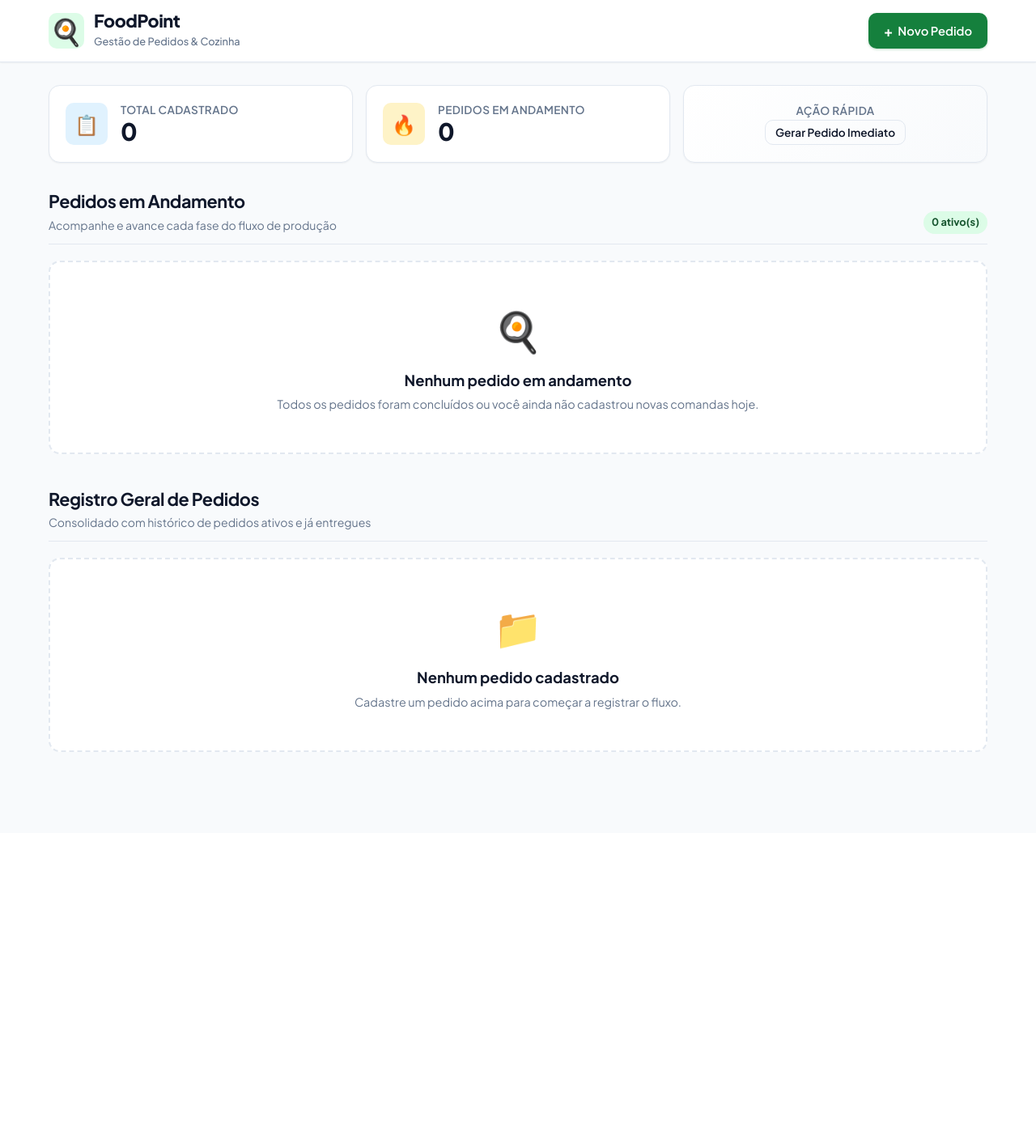
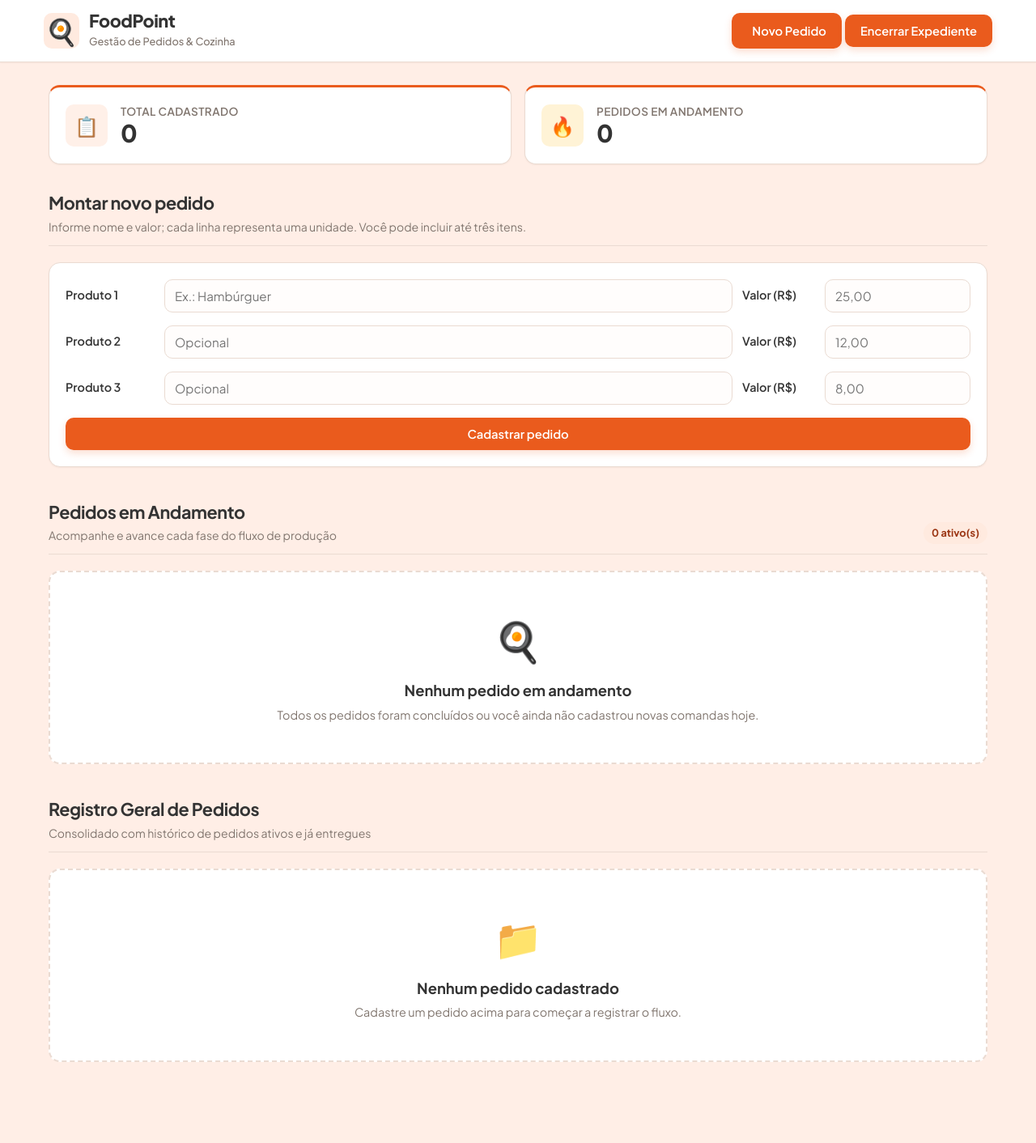
Before and after one commit to FaelzXit/POO-FoodPoint, a Flask app: page / in a window 1280 px wide. Shown: the whole page at 81% size. Before the commit the page ends 929 px from the top, so only its background shows below. Run offline with Flask 3, Linux system fonts and the light colour scheme; data that the repository does not hold is empty.

Commit message:
add funções do pedido para envio para o aplicativo

```diff
--- a/app.py
+++ b/app.py
@@ -1,5 +1,8 @@
 
+import math
 import os
+import requests
+import time
 
 from flask import (
     Flask,
@@ -21,16 +24,19 @@ from database import (
     listar_historico_pedido
 )
 
-from models.pedido import Pedido
+from pedidos.cadastro import criar_pedido
+from pedidos.consulta import buscar_produtos_dos_pedidos
+
 
 
 app = Flask(__name__)
+
+expediente_aberto = True
 
 app.secret_key = os.environ.get(
     "FLASK_SECRET_KEY",
     "chave-apenas-para-desenvolvimento"
 )
-
 
 @app.route("/")
 def pagina_inicial():
@@ -42,23 +48,36 @@ def pagina_inicial():
         pedido[0]: listar_historico_pedido(pedido[0])
         for pedido in todos_pedidos
     }
+    produtos_por_pedido, totais_por_pedido = buscar_produtos_dos_pedidos(
+        todos_pedidos
+    )
 
     return render_template(
         "pedidos.html",
         pedidos=pedidos,
         todos_pedidos=todos_pedidos,
         total_pedidos=total_pedidos,
-        historicos=historicos
+        historicos=historicos,
+        produtos_por_pedido=produtos_por_pedido,
+        totais_por_pedido=totais_por_pedido
     )
 
 
 @app.route("/cadastrar", methods=["POST"])
 def cadastrar_pedido():
-    pedido = Pedido(0, "Separação", [])
+    if not expediente_aberto:
+        flash("O expediente foi encerrado. Não é possível avançar pedidos.")
+        return redirect(url_for("pagina_inicial"))
+    pedido, erro = criar_pedido(request.form)
+
+    if erro is not None:
+        flash(erro)
+        return redirect(url_for("pagina_inicial"))
 
     try:
         id_pedido = salvar_pedido(pedido)
-        flash(f"Pedido #{id_pedido} cadastrado com sucesso!")
+        total = pedido.somar_produtos()
+        flash(f"Pedido #{id_pedido} cadastrado! Total: R$ {total:.2f}.")
 
     except Exception:
         app.logger.exception("Erro ao cadastrar pedido.")
@@ -69,6 +88,9 @@ def cadastrar_pedido():
 
 @app.route("/avancar_pedido/<int:id_pedido>", methods=["POST"])
 def avancar_pedido(id_pedido):
+    if not expediente_aberto:
+        flash("O expediente foi encerrado. Não é possível cadastrar pedidos.")
+        return redirect(url_for("pagina_inicial"))
     pedido = buscar_pedido(id_pedido)
 
     if pedido is None:
@@ -79,8 +101,26 @@ def avancar_pedido(id_pedido):
 
     try:
         if etapa_atual == "Separação":
+            inicio_separacao = pedido[3]
+            if inicio_separacao is None:
+                inicio_separacao = int(time.time())
+
+            segundos_separacao = max(
+                0,
+                int(time.time()) - int(inicio_separacao)
+            )
+            minutos_separacao = max(1, math.ceil(segundos_separacao / 60))
+
+            registrar_tempo_etapa(
+                id_pedido,
+                "Separação",
+                minutos_separacao
+            )
             atualizar_pedido("Preparo", id_pedido)
-            flash(f"Pedido #{id_pedido} avançou para Preparo.")
+            flash(
+                f"Pedido #{id_pedido} iniciou Preparo. "
+                f"Tempo de Separação: {minutos_separacao} min."
+            )
 
         elif etapa_atual == "Preparo":
             tempo = request.form.get("tempo", type=int)
@@ -132,6 +172,35 @@ def avancar_pedido(id_pedido):
 
     return redirect(url_for("pagina_inicial"))
 
+@app.route("/finalizar-expediente", methods=["POST"])
+def finalizar_expediente():
+    global expediente_aberto
+    expediente_aberto = False
 
+    todos_pedidos = listar_todos_pedidos()
+    historicos = {}
+
+    for pedido in todos_pedidos:
+        id_pedido = pedido[0]
+        historicos[id_pedido] = listar_historico_pedido(id_pedido)
+
+    dados_expediente = {
+        "total_pedidos": len(todos_pedidos),
+        "historicos": historicos,
+    }
+
+    try:
+        resposta = requests.post(
+            "http://127.0.0.1:5001/api/expediente",
+            json=dados_expediente,
+            timeout=120,
+        )
+        resposta.raise_for_status()
+        flash("Expediente finalizado. Dados enviados ao FoodPoint.")
+    except requests.RequestException:
+        app.logger.exception("Não foi possível enviar os dados ao FoodPoint.")
+        flash("Expediente finalizado, mas não foi possível enviar os dados ao FoodPoint.")
+
+    return redirect(url_for("pagina_inicial"))
 if __name__ == "__main__":
     app.run(debug=True)
--- /dev/null
+++ b/pedidos/__init__.py
@@ -0,0 +1 @@
+# Este diretório guarda o código simples de cadastro dos pedidos.
--- a/static/style.css
+++ b/static/style.css
@@ -1,37 +1,33 @@
-/* ==========================================================
-   FoodPoint - Design System & Modern Layout
-   ========================================================== */
-
 :root {
-    --primary: #15803d;
-    --primary-hover: #166534;
-    --primary-light: #dcfce7;
-    --primary-text: #14532d;
+    --primary: #ea5b1d;
+    --primary-hover: #ff6600;
+    --primary-light: #ffeadf;
+    --primary-text: #9a3412;
 
     --warning: #b45309;
-    --warning-light: #fef3c7;
+    --warning-light: #fff3d6;
     --warning-text: #78350f;
 
-    --info: #0284c7;
-    --info-light: #e0f2fe;
-    --info-text: #0369a1;
+    --info: #ea5b1d;
+    --info-light: #fff0e8;
+    --info-text: #9a3412;
 
     --purple: #7c3aed;
     --purple-light: #f3e8ff;
     --purple-text: #5b21b6;
 
-    --bg-page: #f8fafc;
+    --bg-page: #ffeee6;
     --bg-surface: #ffffff;
-    --border-color: #e2e8f0;
-    --border-subtle: #f1f5f9;
+    --border-color: #eadbd2;
+    --border-subtle: #f8eee8;
 
-    --text-main: #0f172a;
-    --text-muted: #64748b;
-    --text-light: #94a3b8;
+    --text-main: #333333;
+    --text-muted: #81766f;
+    --text-light: #a79a92;
 
-    --shadow-sm: 0 1px 2px rgba(0, 0, 0, 0.05);
-    --shadow-md: 0 4px 6px -1px rgba(0, 0, 0, 0.08), 0 2px 4px -2px rgba(0, 0, 0, 0.04);
-    --shadow-lg: 0 10px 15px -3px rgba(0, 0, 0, 0.08), 0 4px 6px -4px rgba(0, 0, 0, 0.04);
+    --shadow-sm: 0 1px 2px rgba(80, 45, 25, 0.05);
+    --shadow-md: 0 4px 8px rgba(80, 45, 25, 0.08);
+    --shadow-lg: 0 10px 20px rgba(80, 45, 25, 0.1);
 
     --radius-sm: 6px;
     --radius-md: 10px;
@@ -78,7 +69,7 @@ body {
 .navbar-container {
     max-width: 1200px;
     margin: 0 auto;
-    padding: 14px 20px;
+    padding: 14px;
     display: flex;
     justify-content: space-between;
     align-items: center;
@@ -99,6 +90,7 @@ body {
     height: 44px;
     background: var(--primary-light);
     border-radius: var(--radius-md);
+    color: var(--primary);
 }
 
 .brand-title {
@@ -132,19 +121,34 @@ body {
     cursor: pointer;
     transition: all 0.15s ease-in-out;
     text-decoration: none;
-    white-space: nowrap;
 }
 
-.btn-primary {
+.btn-primary, .btn-second {
     background-color: var(--primary);
     color: #ffffff;
-    box-shadow: 0 1px 3px rgba(21, 128, 61, 0.3);
+    box-shadow: 0 4px 10px rgba(234, 91, 29, 0.2);
 }
 
-.btn-primary:hover {
+.btn-primary:hover{
     background-color: var(--primary-hover);
     transform: translateY(-1px);
-    box-shadow: 0 4px 8px rgba(21, 128, 61, 0.25);
+    box-shadow: 0 4px 10px rgba(234, 91, 29, 0.28);
+}
+
+.btn-second:hover{
+    background-color: black;
+    transform: translateY(-1px);
+    box-shadow: 0 4px 10px rgba(3, 3, 3, 0.28);
+}
+
+.box-nav {
+    display: flex;
+    align-items: center;
+    gap: 4px;
+}
+
+.box-nav form {
+    margin: 0;
 }
 
 .btn-warning {
@@ -222,13 +220,14 @@ body {
 .stat-card {
     background-color: var(--bg-surface);
     border: 1px solid var(--border-color);
+    border-top: 3px solid var(--primary);
     border-radius: var(--radius-lg);
     padding: 20px;
     display: flex;
     align-items: center;
     gap: 16px;
     box-shadow: var(--shadow-sm);
-    transition: transform 0.15s ease;
+    transition: transform 0.15s ease, box-shadow 0.15s ease;
 }
 
 .stat-card:hover {
@@ -271,14 +270,63 @@ body {
 }
 
 .card-quick-action {
-    background: linear-gradient(135deg, #ffffff 0%, #f8fafc 100%);
+    background: linear-gradient(135deg, #ffffff 0%, #fff8f3 100%);
     justify-content: center;
     text-align: center;
 }
 
-/* ==========================================================
-   Seções de Conteúdo
-   ========================================================== */
+.novo-pedido-form {
+    display: flex;
+    flex-direction: column;
+    gap: 16px;
+    padding: 20px;
+    background-color: var(--bg-surface);
+    border: 1px solid var(--border-color);
+    border-radius: var(--radius-lg);
+    box-shadow: var(--shadow-sm);
+}
+
+.produto-linha {
+    display: grid;
+    grid-template-columns: 110px minmax(160px, 1fr) 90px minmax(120px, 180px);
+    align-items: center;
+    gap: 12px;
+}
+
+.produto-linha label {
+    font-size: 0.9rem;
+    font-weight: 600;
+    color: var(--text-main);
+}
+
+.produto-linha input {
+    min-width: 0;
+    padding: 10px 12px;
+    font-family: inherit;
+    font-size: 0.95rem;
+    border: 1px solid var(--border-color);
+    border-radius: var(--radius-md);
+    background-color: #fffdfc;
+}
+
+.produto-linha input:focus {
+    border-color: var(--primary);
+    outline: none;
+    box-shadow: 0 0 0 3px rgba(234, 91, 29, 0.15);
+}
+
+.pedido-produtos {
+    margin-bottom: 18px;
+    padding-bottom: 16px;
+    border-bottom: 1px solid var(--border-subtle);
+}
+
+.pedido-produtos ul {
+    margin: 8px 0;
+    padding-left: 20px;
+    color: var(--text-muted);
+}
+
 .section-block {
     margin-bottom: 40px;
 }
--- /dev/null
+++ b/static/timer-separacao.js
@@ -0,0 +1,24 @@
+function atualizarContadoresSeparacao() {
+    const agora = Math.floor(Date.now() / 1000);
+
+    document.querySelectorAll(".contador-separacao").forEach((contador) => {
+        const inicio = Number(contador.dataset.inicio);
+        if (!Number.isFinite(inicio)) {
+            contador.textContent = "00:00";
+            return;
+        }
+
+        const totalSegundos = Math.max(0, agora - inicio);
+        const horas = Math.floor(totalSegundos / 3600);
+        const minutos = Math.floor((totalSegundos % 3600) / 60);
+        const segundos = totalSegundos % 60;
+        const doisDigitos = (valor) => String(valor).padStart(2, "0");
+
+        contador.textContent = horas > 0
+            ? `${doisDigitos(horas)}:${doisDigitos(minutos)}:${doisDigitos(segundos)}`
+            : `${doisDigitos(minutos)}:${doisDigitos(segundos)}`;
+    });
+}
+
+atualizarContadoresSeparacao();
+window.setInterval(atualizarContadoresSeparacao, 1000);
--- a/templates/pedidos.html
+++ b/templates/pedidos.html
@@ -1,5 +1,6 @@
 <!DOCTYPE html>
 <html lang="pt-BR">
+
 <head>
     <meta charset="UTF-8">
     <meta name="viewport" content="width=device-width, initial-scale=1.0">
@@ -8,7 +9,8 @@
     <!-- Google Fonts para tipografia moderna -->
     <link rel="preconnect" href="https://fonts.googleapis.com">
     <link rel="preconnect" href="https://fonts.gstatic.com" crossorigin>
-    <link href="https://fonts.googleapis.com/css2?family=Plus+Jakarta+Sans:wght@400;500;600;700;800&display=swap" rel="stylesheet">
+    <link href="https://fonts.googleapis.com/css2?family=Plus+Jakarta+Sans:wght@400;500;600;700;800&display=swap"
+        rel="stylesheet">
 </head>
 
 <body>
@@ -23,11 +25,16 @@
                 </div>
             </div>
 
-            <form action="{{ url_for('cadastrar_pedido') }}" method="POST" class="header-action">
-                <button type="submit" class="btn btn-primary">
-                    <span class="btn-icon">+</span> Novo Pedido
+            <div class="box-nav">
+                <a href="#novo-pedido" class="btn btn-primary">
+                    <span class="btn-icon"></span> Novo Pedido
+                </a>
+                <form action="{{ url_for('finalizar_expediente') }}" method="POST">
+                    <button type="submit" class="btn btn-second">
+                        Encerrar Expediente
                     </button>
                 </form>
+            </div>
         </div>
     </header>
 
@@ -64,16 +71,38 @@
                 </div>
             </div>
 
-            <div class="stat-card card-quick-action">
-                <div class="stat-content">
-                    <span class="stat-label">Ação Rápida</span>
-                    <form action="{{ url_for('cadastrar_pedido') }}" method="POST">
-                        <button type="submit" class="btn btn-sm btn-outline">
-                            Gerar Pedido Imediato
-                        </button>
-                    </form>
+        </section>
+
+        <section class="section-block" id="novo-pedido">
+            <div class="section-header">
+                <div>
+                    <h2 class="section-title">Montar novo pedido</h2>
+                    <p class="section-desc">Informe nome e valor; cada linha representa uma unidade. Você pode incluir
+                        até três itens.</p>
                 </div>
             </div>
+
+            <form action="{{ url_for('cadastrar_pedido') }}" method="POST" class="novo-pedido-form">
+                <div class="produto-linha">
+                    <label for="item-1">Produto 1</label>
+                    <input id="item-1" name="item_1" type="text" maxlength="80" placeholder="Ex.: Hambúrguer">
+                    <label for="valor-1">Valor (R$)</label>
+                    <input id="valor-1" name="valor_1" type="number" min="0.01" step="0.01" placeholder="25,00">
+                </div>
+                <div class="produto-linha">
+                    <label for="item-2">Produto 2</label>
+                    <input id="item-2" name="item_2" type="text" maxlength="80" placeholder="Opcional">
+                    <label for="valor-2">Valor (R$)</label>
+                    <input id="valor-2" name="valor_2" type="number" min="0.01" step="0.01" placeholder="12,00">
+                </div>
+                <div class="produto-linha">
+                    <label for="item-3">Produto 3</label>
+                    <input id="item-3" name="item_3" type="text" maxlength="80" placeholder="Opcional">
+                    <label for="valor-3">Valor (R$)</label>
+                    <input id="valor-3" name="valor_3" type="number" min="0.01" step="0.01" placeholder="8,00">
+                </div>
+                <button type="submit" class="btn btn-primary">Cadastrar pedido</button>
+            </form>
         </section>
 
         <!-- Seção: Pedidos em Andamento -->
@@ -94,7 +123,9 @@
                         <span class="pedido-id">Pedido #{{ pedido[0] }}</span>
 
                         {% if pedido[2] == "Separação" %}
-                                    <span class="badge badge-separacao">Separação</span>
+                        <span class="badge badge-separacao">
+                            Separação · <span class="contador-separacao" data-inicio="{{ pedido[3] }}">00:00</span>
+                        </span>
                         {% elif pedido[2] == "Preparo" %}
                         <span class="badge badge-preparo">Em Preparo</span>
                         {% elif pedido[2] == "Finalização" %}
@@ -106,16 +137,38 @@
 
                     <!-- Barra de progresso visual das etapas -->
                     <div class="pedido-stepper">
-                                <div class="step-point {% if pedido[2] in ['Separação', 'Preparo', 'Finalização', 'Entrega'] %}active{% endif %}"></div>
-                                <div class="step-line {% if pedido[2] in ['Preparo', 'Finalização', 'Entrega'] %}active{% endif %}"></div>
-                                <div class="step-point {% if pedido[2] in ['Preparo', 'Finalização', 'Entrega'] %}active{% endif %}"></div>
+                        <div
+                            class="step-point {% if pedido[2] in ['Separação', 'Preparo', 'Finalização', 'Entrega'] %}active{% endif %}">
+                        </div>
+                        <div
+                            class="step-line {% if pedido[2] in ['Preparo', 'Finalização', 'Entrega'] %}active{% endif %}">
+                        </div>
+                        <div
+                            class="step-point {% if pedido[2] in ['Preparo', 'Finalização', 'Entrega'] %}active{% endif %}">
+                        </div>
                         <div class="step-line {% if pedido[2] in ['Finalização', 'Entrega'] %}active{% endif %}"></div>
                         <div class="step-point {% if pedido[2] in ['Finalização', 'Entrega'] %}active{% endif %}"></div>
                     </div>
 
                     <div class="pedido-card-body">
+                        <div class="pedido-produtos">
+                            <strong>Itens do pedido</strong>
+                            {% if produtos_por_pedido[pedido[0]] %}
+                            <ul>
+                                {% for produto in produtos_por_pedido[pedido[0]] %}
+                                <li>{{ produto[1] }} — R$ {{ "%.2f"|format(produto[2])|replace(".", ",") }}</li>
+                                {% endfor %}
+                            </ul>
+                            <strong>Total: R$ {{ "%.2f"|format(totais_por_pedido[pedido[0]])|replace(".", ",")
+                                }}</strong>
+                            {% else %}
+                            <p class="empty-hint">Este pedido ainda não tem produtos.</p>
+                            {% endif %}
+                        </div>
+
                         {% if pedido[2] == "Separação" %}
-                                    <form action="{{ url_for('avancar_pedido', id_pedido=pedido[0]) }}" method="POST" class="pedido-action-form">
+                        <form action="{{ url_for('avancar_pedido', id_pedido=pedido[0]) }}" method="POST"
+                            class="pedido-action-form">
                             <p class="etapa-hint">Itens prontos para entrar na cozinha.</p>
                             <button type="submit" class="btn btn-block btn-primary">
                                 Iniciar preparo &rarr;
@@ -123,21 +176,14 @@
                         </form>
 
                         {% elif pedido[2] == "Preparo" %}
-                                    <form action="{{ url_for('avancar_pedido', id_pedido=pedido[0]) }}" method="POST" class="pedido-action-form">
+                        <form action="{{ url_for('avancar_pedido', id_pedido=pedido[0]) }}" method="POST"
+                            class="pedido-action-form">
                             <label for="tempo-preparo-{{ pedido[0] }}" class="input-label">
                                 Tempo de preparo:
                             </label>
                             <div class="input-inline-group">
-                                            <input
-                                                type="number"
-                                                id="tempo-preparo-{{ pedido[0] }}"
-                                                name="tempo"
-                                                min="1"
-                                                step="1"
-                                                placeholder="Minutos (ex: 15)"
-                                                required
-                                                class="form-control"
-                                            >
+                                <input type="number" id="tempo-preparo-{{ pedido[0] }}" name="tempo" min="1" step="1"
+                                    placeholder="Minutos (ex: 15)" required class="form-control">
                                 <span class="unit-tag">min</span>
                             </div>
 
@@ -147,21 +193,14 @@
                         </form>
 
                         {% elif pedido[2] == "Finalização" %}
-                                    <form action="{{ url_for('avancar_pedido', id_pedido=pedido[0]) }}" method="POST" class="pedido-action-form">
+                        <form action="{{ url_for('avancar_pedido', id_pedido=pedido[0]) }}" method="POST"
+                            class="pedido-action-form">
                             <label for="tempo-finalizacao-{{ pedido[0] }}" class="input-label">
                                 Tempo de finalização:
                             </label>
                             <div class="input-inline-group">
-                                            <input
-                                                type="number"
-                                                id="tempo-finalizacao-{{ pedido[0] }}"
-                                                name="tempo"
-                                                min="1"
-                                                step="1"
-                                                placeholder="Minutos (ex: 5)"
-                                                required
-                                                class="form-control"
-                                            >
+                                <input type="number" id="tempo-finalizacao-{{ pedido[0] }}" name="tempo" min="1"
+                                    step="1" placeholder="Minutos (ex: 5)" required class="form-control">
                                 <span class="unit-tag">min</span>
                             </div>
 
@@ -219,6 +258,7 @@
                             <tr>
                                 <th style="width: 120px;">ID</th>
                                 <th style="width: 180px;">Etapa / Status</th>
+                                <th>Itens e total</th>
                                 <th>Tempos Registrados</th>
                             </tr>
                         </thead>
@@ -239,6 +279,17 @@
                                     <span class="badge badge-finalizacao">Finalização</span>
                                     {% else %}
                                     <span class="badge">{{ pedido[2] }}</span>
+                                    {% endif %}
+                                </td>
+                                <td>
+                                    {% if produtos_por_pedido[pedido[0]] %}
+                                    {% for produto in produtos_por_pedido[pedido[0]] %}
+                                    <div>{{ produto[1] }} — R$ {{ "%.2f"|format(produto[2])|replace(".", ",") }}</div>
+                                    {% endfor %}
+                                    <strong>Total: R$ {{ "%.2f"|format(totais_por_pedido[pedido[0]])|replace(".", ",")
+                                        }}</strong>
+                                    {% else %}
+                                    <span class="text-muted">Sem produtos</span>
                                     {% endif %}
                                 </td>
                                 <td>
@@ -270,5 +321,7 @@
             {% endif %}
         </section>
     </main>
+    <script src="{{ url_for('static', filename='timer-separacao.js') }}" defer></script>
 </body>
+
 </html>
```
Also changed, not shown: other parts of static/style.css (+20 -40 lines), database.py (+27 -9 lines), pedidos/cadastro.py (added, +37 -0 lines), pedidos/consulta.py (added, +19 -0 lines), README.md, pedidos/README.md (added), 1 other file. Lines whose indentation alone changed are shown as unchanged.
